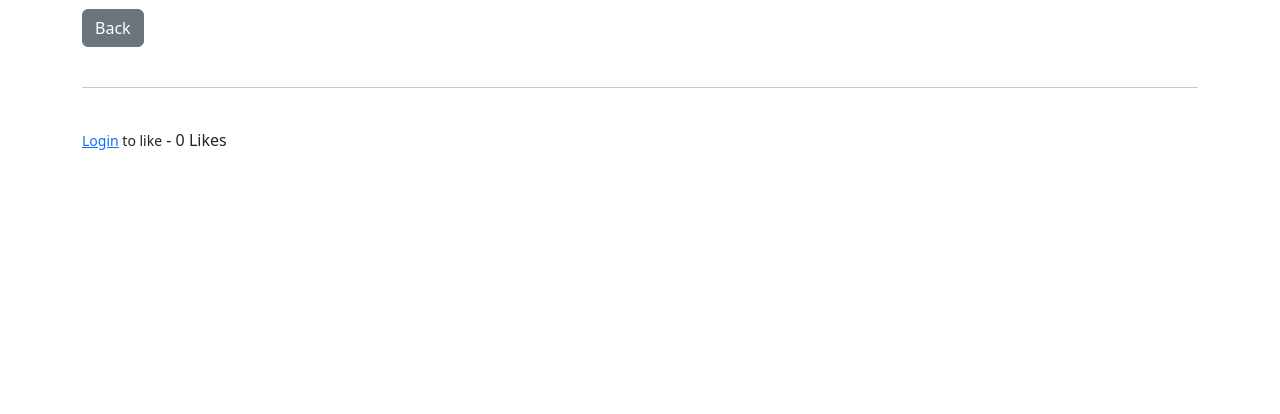
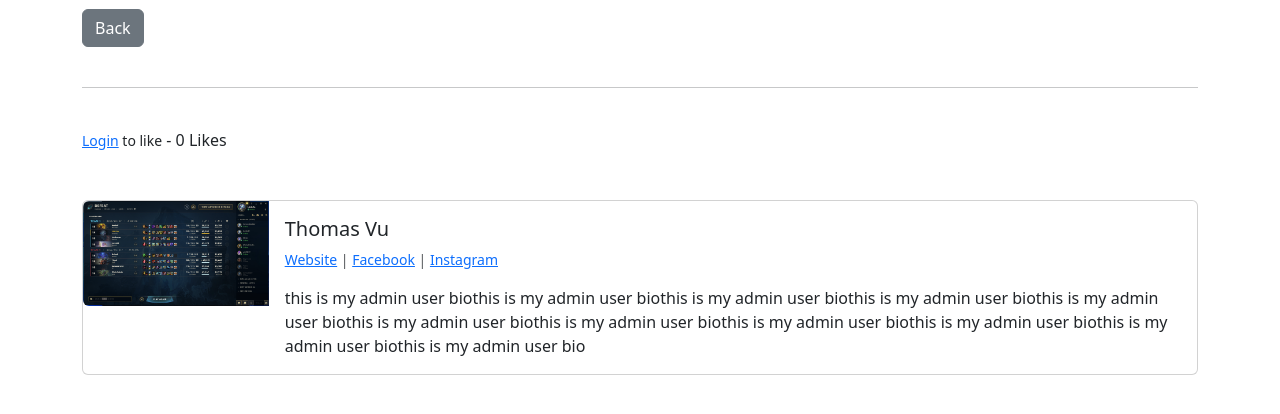
Before and after one commit to ThomasVuu/django-blog, a Django app: page /article/2 in a window 1280 px wide. Shown: the part 256-670 px from the top of the page. Run offline with Django 4.2, Linux system fonts and the light colour scheme; data comes from the database, SQL or seed files in the repository; both versions use the stored data as it was after the commit; some libraries are stand-ins or nearby versions.

Commit message:
add profile pic and social media links

```diff
--- a/theblog/models.py
+++ b/theblog/models.py
@@ -17,6 +17,11 @@ class Category(models.Model):
 class Profile(models.Model):
     user = models.OneToOneField(User, null=True, on_delete=models.CASCADE)
     bio = models.TextField()
+    profile_pic = models.ImageField(null=True, blank=True, upload_to="images/profile/")
+    website_url = models.CharField(max_length=255, null=True, blank=True)
+    fb_url = models.CharField(max_length=255, null=True, blank=True)
+    twitter_url = models.CharField(max_length=255, null=True, blank=True)
+    instagram_url = models.CharField(max_length=255, null=True, blank=True)
 
     def __str__(self) -> str:
         return str(self.user)
--- a/theblog/templates/article_details.html
+++ b/theblog/templates/article_details.html
@@ -42,4 +42,38 @@
     - {{ total_likes }} Likes
 </form>
 
+<br/><br/>
+
+<div class="card mb-3">
+    <div class="row g-0">
+      <div class="col-md-2">
+        {% if post.author.profile.profile_pic %}
+        <img src="{{ post.author.profile.profile_pic.url }}" class="img-fluid rounded-start" width="300px">
+        {% endif %}
+      </div>
+      <div class="col-md-10">
+        <div class="card-body">
+          <h5 class="card-title">{{ post.author.first_name }} {{ post.author.last_name }}</h5>
+          <p class="small text-muted">
+            {% if post.author.profile.website_url %}
+                <a href="{{ post.author.profile.website_url }}">Website</a> |
+            {% endif %}
+            {% if post.author.profile.fb_url %}
+                <a href="{{ post.author.profile.fb_url }}">Facebook</a> |
+            {% endif %}
+            {% if post.author.profile.twitter_url %}
+                <a href="{{ post.author.profile.twitter_url }}">Twitter</a> |
+            {% endif %}
+            {% if post.author.profile.instagram_url %}
+                <a href="{{ post.author.profile.instagram_url }}">Instagram</a></p>
+            {% endif %}
+          <p class="card-text">{{ post.author.profile.bio }}</p>
+        </div>
+      </div>
+    </div>
+  </div>
+
+
+
+
 {% endblock %}
```
Also changed, not shown: db.sqlite3, media/images/profile/Screenshot_2023-08-25_235002.png (added), theblog/migrations/0010_profile_fb_url_profile_instagram_url_and_more.py (added).
